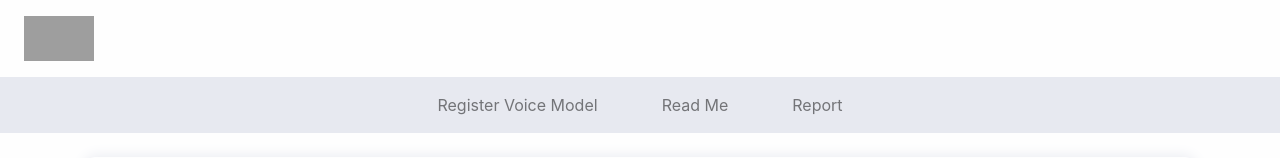
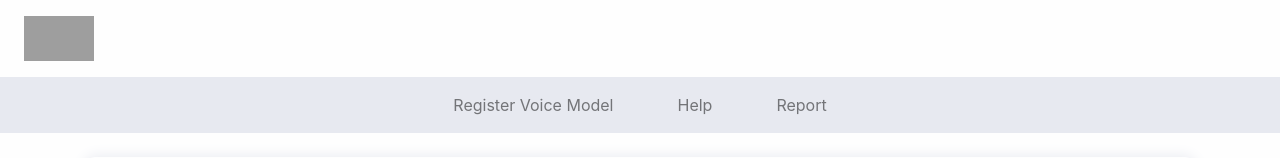
Before and after one commit to HridayRaj/DK1_stunners, a Django app: template templates/Login.html in a window 1280 px wide. Shown: the top 158 px of the page. Run offline with Django 3.2, Linux system fonts and the light colour scheme; the template is opened without the code that fills it: most values are stand-ins (such as "Sample title", 1, 10 or a date in 2020); some libraries are stand-ins or nearby versions; grey boxes are pictures that could not be loaded.

Commit message:
Readme - help

```diff
--- a/templates/Login.html
+++ b/templates/Login.html
@@ -37,7 +37,7 @@
       <div class="collapse navbar-collapse text-center" id="navbarNavAltMarkup">
         <div class="navbar-nav m-auto cont-rubik ">
           <a class="nav-item nav-link mx-4" href="/register">Register Voice Model</a>
-          <a class="nav-item nav-link hvr-underline-from-center mx-4" href="/readme">Read Me</a>
+          <a class="nav-item nav-link hvr-underline-from-center mx-4" href="/readme">Help</a>
           <a class="nav-item nav-link hvr-underline-from-center mx-4" href="#">Report</a>
         </div>
       </div>
```
